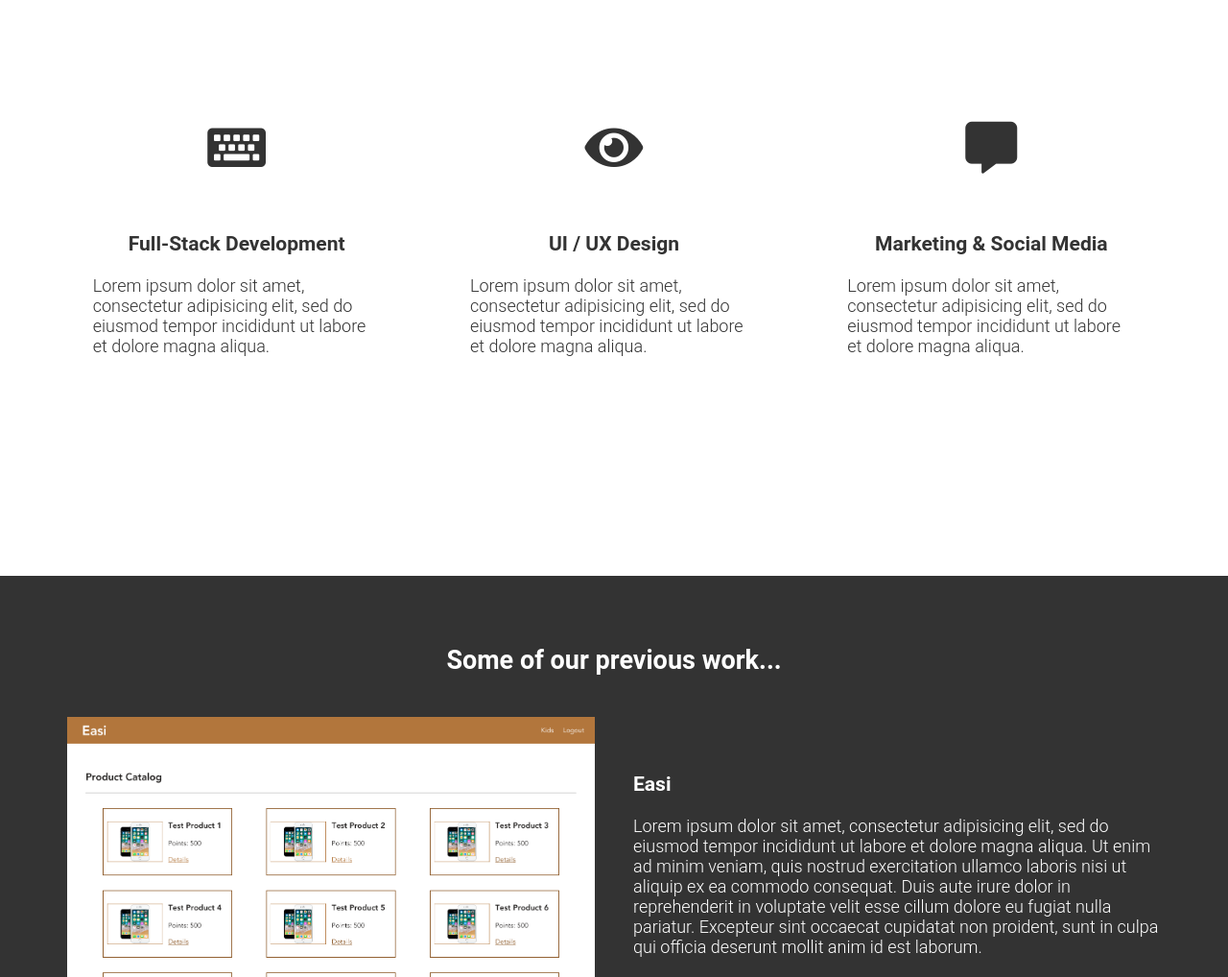
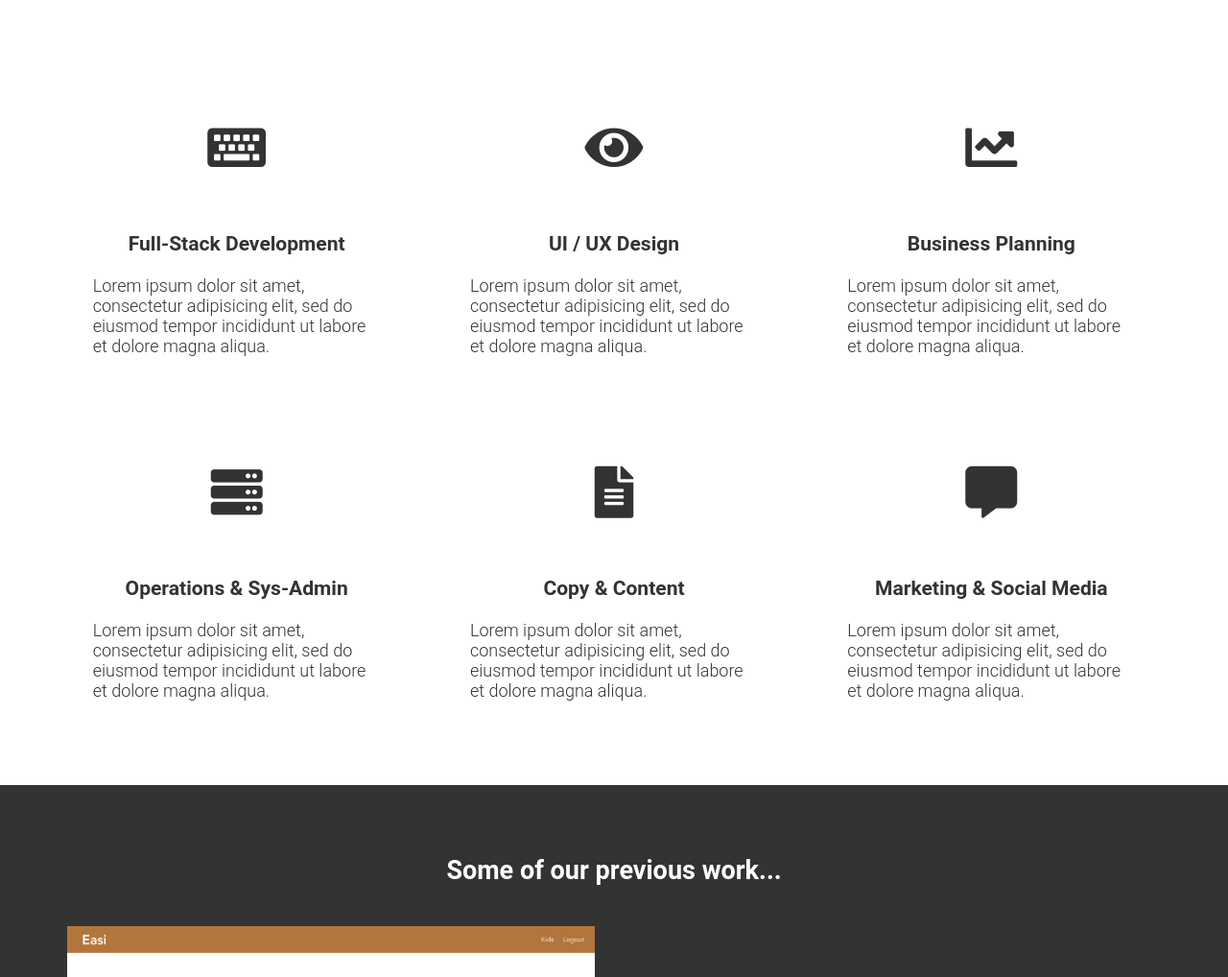
Before and after one commit to hundredhats/marketing, a plain HTML site: page index.html in a window 1280 px wide. Shown: the part 800-1818 px from the top of the page at 96% size. Drawn offline with Linux system fonts and the light colour scheme.

Commit message:
Add more services

```diff
--- a/css/main.css
+++ b/css/main.css
@@ -121,7 +121,6 @@ section {
   display: flex;
   justify-content: space-around;
   flex-wrap: wrap;
-  min-height: 600px;
   max-width: 1400px;
   margin: auto;
 }
--- a/index.html
+++ b/index.html
@@ -47,10 +47,29 @@
         </div>
 
         <div class="service-item">
+          <p class="icon"><i class="fas fa-chart-line"></i></p>
+          <h3 class="heading">Business Planning</h3>
+          <p>Lorem ipsum dolor sit amet, consectetur adipisicing elit, sed do eiusmod tempor incididunt ut labore et dolore magna aliqua.</p>
+        </div>
+
+        <div class="service-item">
+          <p class="icon"><i class="fas fa-server"></i></p>
+          <h3 class="heading">Operations & Sys-Admin</h3>
+          <p>Lorem ipsum dolor sit amet, consectetur adipisicing elit, sed do eiusmod tempor incididunt ut labore et dolore magna aliqua.</p>
+        </div>
+
+        <div class="service-item">
+          <p class="icon"><i class="fas fa-file-alt"></i></p>
+          <h3 class="heading">Copy & Content</h3>
+          <p>Lorem ipsum dolor sit amet, consectetur adipisicing elit, sed do eiusmod tempor incididunt ut labore et dolore magna aliqua.</p>
+        </div>
+
+        <div class="service-item">
           <p class="icon"><i class="fas fa-comment-alt"></i></p>
           <h3 class="heading">Marketing & Social Media</h3>
           <p>Lorem ipsum dolor sit amet, consectetur adipisicing elit, sed do eiusmod tempor incididunt ut labore et dolore magna aliqua.</p>
         </div>
+
       </section>
 
       <section class="work">
```
